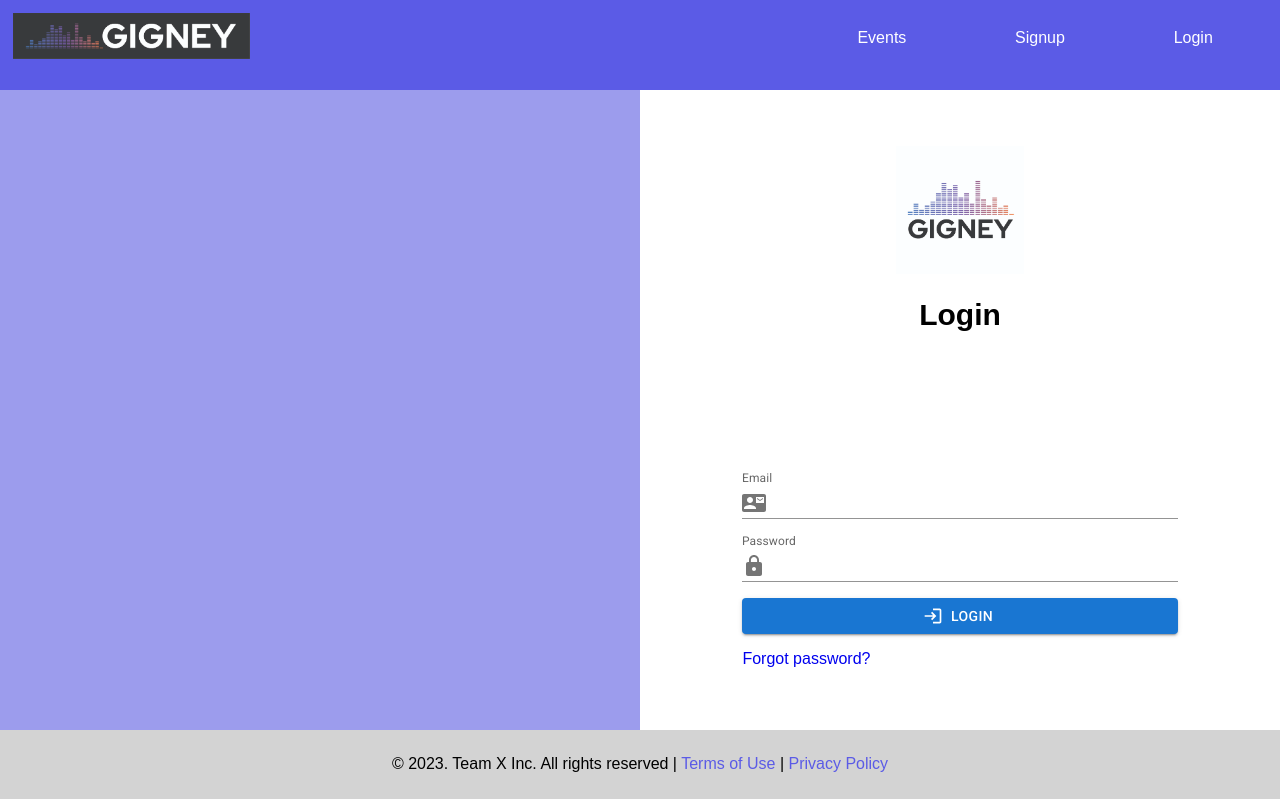
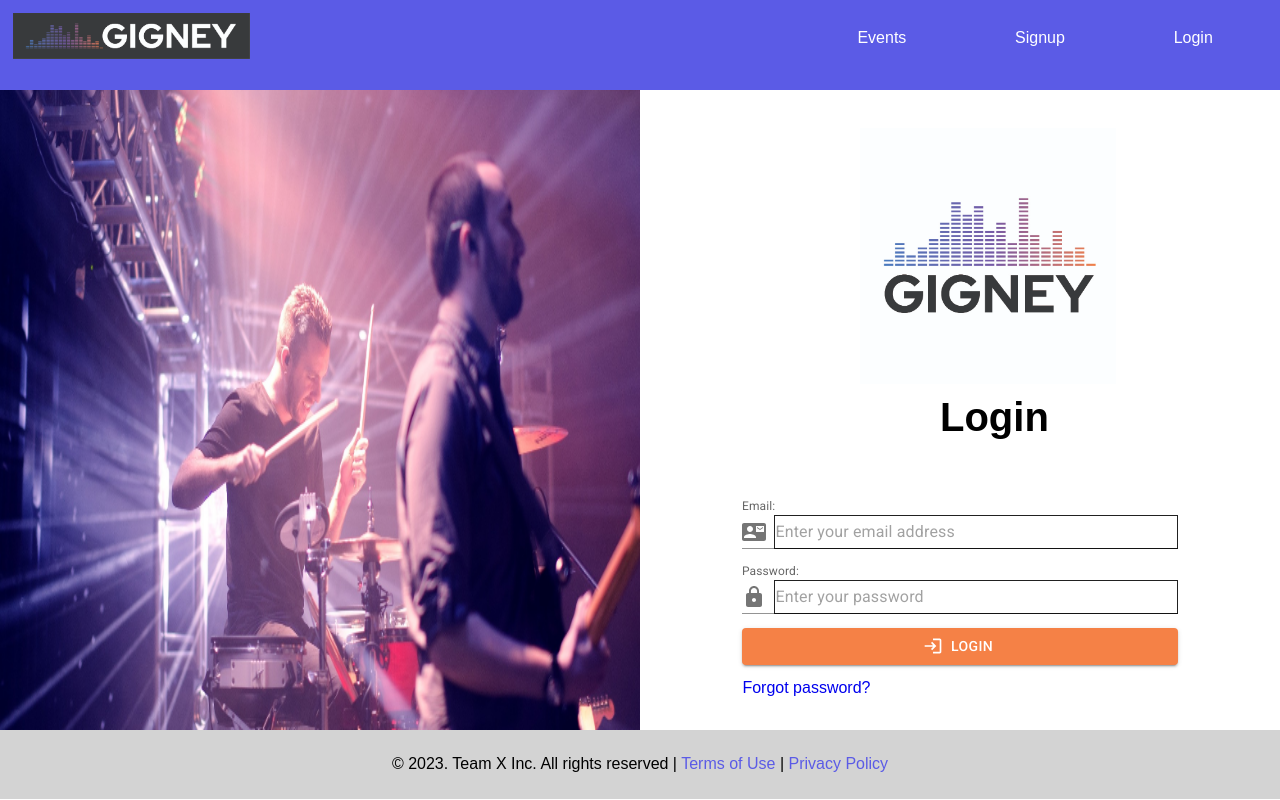
Before and after one commit to GRDE3024-DIG33-DigEx-Major-Project-2/frontendA3, a React (Create React App) app: page /login in a window 1280 px wide. Built offline with nearby package versions, Linux system fonts and the light colour scheme.

Commit message:
Login page styling updated to reflect wireframes.

```diff
--- a/src/components/Login.js
+++ b/src/components/Login.js
@@ -76,11 +76,11 @@ const Login = ({ setIsLoggedIn, setUser }) => {
 
   return (
     <div className="login-page">
-      <div className="left"></div>
+      <div className="left"> <img src="Gigney_login.png" alt="Login photo" class="left-img"></img></div>
       <div className="right">
         <div className="login-logo">
           <img src="../gigney-logo-white.jpg" alt="gigney logo white" />
-          <h1>Login</h1>
+          <h1 class="login">Login</h1>
         </div>
         <form onSubmit={loginHandler}>
           <FormControl className="login-form">
@@ -88,7 +88,8 @@ const Login = ({ setIsLoggedIn, setUser }) => {
               value={email}
               onChange={(event) => setEmail(event.target.value)}
               id="email"
-              label="Email"
+              label="Email:"
+              placeholder="Enter your email address"
               InputProps={{
                 startAdornment: (
                   <InputAdornment position="start">
@@ -102,7 +103,8 @@ const Login = ({ setIsLoggedIn, setUser }) => {
               value={password}
               onChange={(event) => setPassword(event.target.value)}
               id="password"
-              label="Password"
+              label="Password:"
+              placeholder="Enter your password"
               InputProps={{
                 startAdornment: (
                   <InputAdornment position="start">
@@ -123,7 +125,7 @@ const Login = ({ setIsLoggedIn, setUser }) => {
             >
               Login
             </Button>
-            <Link to="../reset-password">Forgot password?</Link>
+            <Link to="../reset-password" class=".forgot-btn">Forgot password?</Link>
           </FormControl>
         </form>
       </div>
--- a/src/static/style.css
+++ b/src/static/style.css
@@ -62,6 +62,11 @@ a {
   background-color: #9c9ced;
 }
 
+.left-img{
+  width: 100%;
+  height: 100%;
+}
+
 .right {
   display: flex;
   flex-direction: column;
@@ -72,9 +77,16 @@ a {
 .right .login-logo {
   width: 20%;
   text-align: center;
+  margin-left: 220px;
+  margin-right: auto;
 }
 .right .login-logo img {
-  width: 100%;
+  width: 200%;
+  display: block;
+  margin-block-start: 0.67em;
+  margin-block-end: 0.67em;
+  margin-inline-start: 0px;
+  margin-inline-end: 0px;
 }
 
 .login-form {
@@ -85,7 +97,36 @@ a {
   gap: 2%;
   height: 13em;
   width: 34vw;
+
 }
+
+.forgot-btn{
+  text-decoration: underline;
+  text-align: center;
+  color: #F58146;
+  font-weight: bold;
+}
+#email{
+border: 1px solid;
+}
+.label{
+  font-weight: bold;
+  font-size: larger;
+  }
+
+#password{
+  border: 1px solid;
+}
+
+#login-btn{
+  background-color: #F58146;
+}
+
+.login{
+  font-size: 40px;
+  margin: 0px 0px 0px 80px;
+}
+
 
 /* SIGNUP PAGE */
 .signup {
```
Also changed, not shown: public/Gigney_login.png (added).
